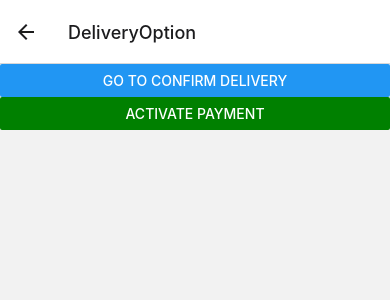
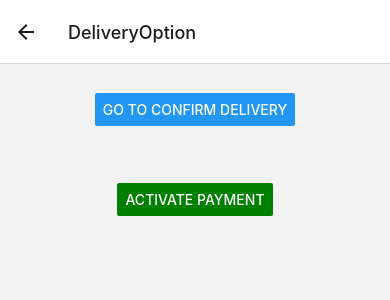
Before and after one commit to Kuncheria-KV/navigation-state-machine, a React Native app: screen /Delivery in a window 390 px wide. Shown: the top 300 px of the page. Built offline with nearby package versions, Linux system fonts and the light colour scheme.

Commit message:
Style improvements

```diff
--- a/pages/ActivatePaymentLink.jsx
+++ b/pages/ActivatePaymentLink.jsx
@@ -2,6 +2,7 @@ import { useActor } from "@xstate/react";
 import React, { useContext } from "react";
 import { View, Button } from "react-native";
 import PaymentStackContext from "../navigation/PaymentStack/PaymentStackMachineContext";
+import globalStyles from "./globalStyles";
 
 const ActivatePaymentLink = ({ route }) => {
   const { paymentStackMachine } = useContext(PaymentStackContext);
@@ -16,7 +17,7 @@ const ActivatePaymentLink = ({ route }) => {
   // }, [route]);
 
   return (
-    <View>
+    <View style={globalStyles.container}>
       <Button
         title="Go to Confirm Payment link"
         onPress={() => send("CONFIRM_PAYMENT_ACTIVATION")}
--- a/pages/ConfirmPaymentLink.jsx
+++ b/pages/ConfirmPaymentLink.jsx
@@ -3,6 +3,7 @@ import { useActor } from "@xstate/react";
 import React, { useContext } from "react";
 import { View, Button } from "react-native";
 import PaymentStackContext from "../navigation/PaymentStack/PaymentStackMachineContext";
+import globalStyles from "./globalStyles";
 
 const ConfirmPaymentLink = () => {
   const { paymentStackMachine } = useContext(PaymentStackContext);
@@ -13,7 +14,7 @@ const ConfirmPaymentLink = () => {
     );
   };
   return (
-    <View>
+    <View style={globalStyles.container}>
       <Button title="Confirm" onPress={handleConfirm} />
       <Button title="Decline" color="tomato" onPress={() => send("DECLINE")} />
     </View>
--- a/pages/DeliveryOption.jsx
+++ b/pages/DeliveryOption.jsx
@@ -4,6 +4,7 @@ import { useActor } from "@xstate/react";
 import React, { useContext, useState } from "react";
 import { View, Button } from "react-native";
 import DeliveryStackMachineContext from "../navigation/DeliveryStack/DeliveryStackMachineContext";
+import globalStyles from "./globalStyles";
 
 const DeliveryOption = () => {
   const { deliveryStackMachine } = useContext(DeliveryStackMachineContext);
@@ -16,7 +17,7 @@ const DeliveryOption = () => {
       .then(setIsPaymentActive);
   });
   return (
-    <View>
+    <View style={globalStyles.container}>
       <Button
         title="Go to Confirm delivery"
         onPress={() => send("CONFIRM_DELIVERY_OPTION")}
--- a/pages/DeliveryOptionConfirmation.jsx
+++ b/pages/DeliveryOptionConfirmation.jsx
@@ -3,12 +3,13 @@ import React, { useContext } from "react";
 import { View, Button } from "react-native";
 
 import DeliveryStackMachineContext from "../navigation/DeliveryStack/DeliveryStackMachineContext";
+import globalStyles from "./globalStyles";
 
 const DeliveryOptionConfirmation = () => {
   const { deliveryStackMachine } = useContext(DeliveryStackMachineContext);
   const [, send] = useActor(deliveryStackMachine);
   return (
-    <View>
+    <View style={globalStyles.container}>
       <Button
         title="Confirm delivery option"
         color="mediumseagreen"
--- a/pages/Home.jsx
+++ b/pages/Home.jsx
@@ -1,20 +1,21 @@
 import { useActor } from "@xstate/react";
 import React, { useContext, useEffect } from "react";
-import { Button } from "react-native";
+import { Button, View } from "react-native";
 import { HomeStackContext } from "../navigation/HomeStack";
+import globalStyles from "./globalStyles";
 
 const Home = () => {
   const { homeStackMachine } = useContext(HomeStackContext);
   const [, send] = useActor(homeStackMachine);
 
   return (
-    <>
+    <View style={globalStyles.container}>
       <Button title="Create coupon" onPress={() => send("CREATE_COUPON")} />
       <Button
         title="Enable delivery option"
         onPress={() => send("ENABLE_DELIVERY")}
       />
-    </>
+    </View>
   );
 };
 
--- a/pages/globalStyles.jsx
+++ b/pages/globalStyles.jsx
@@ -2,9 +2,13 @@ import { StyleSheet } from "react-native";
 
 const globalStyles = StyleSheet.create({
   container: {
-    flex: 1,
-    justifyContent: "center",
+    display: "flex",
+    height: 180,
+    justifyContent: "space-around",
     alignItems: "center",
+  },
+  marginV16: {
+    marginVertical: 16,
   },
   boldTextCenter: {
     fontWeight: "bold",
```
